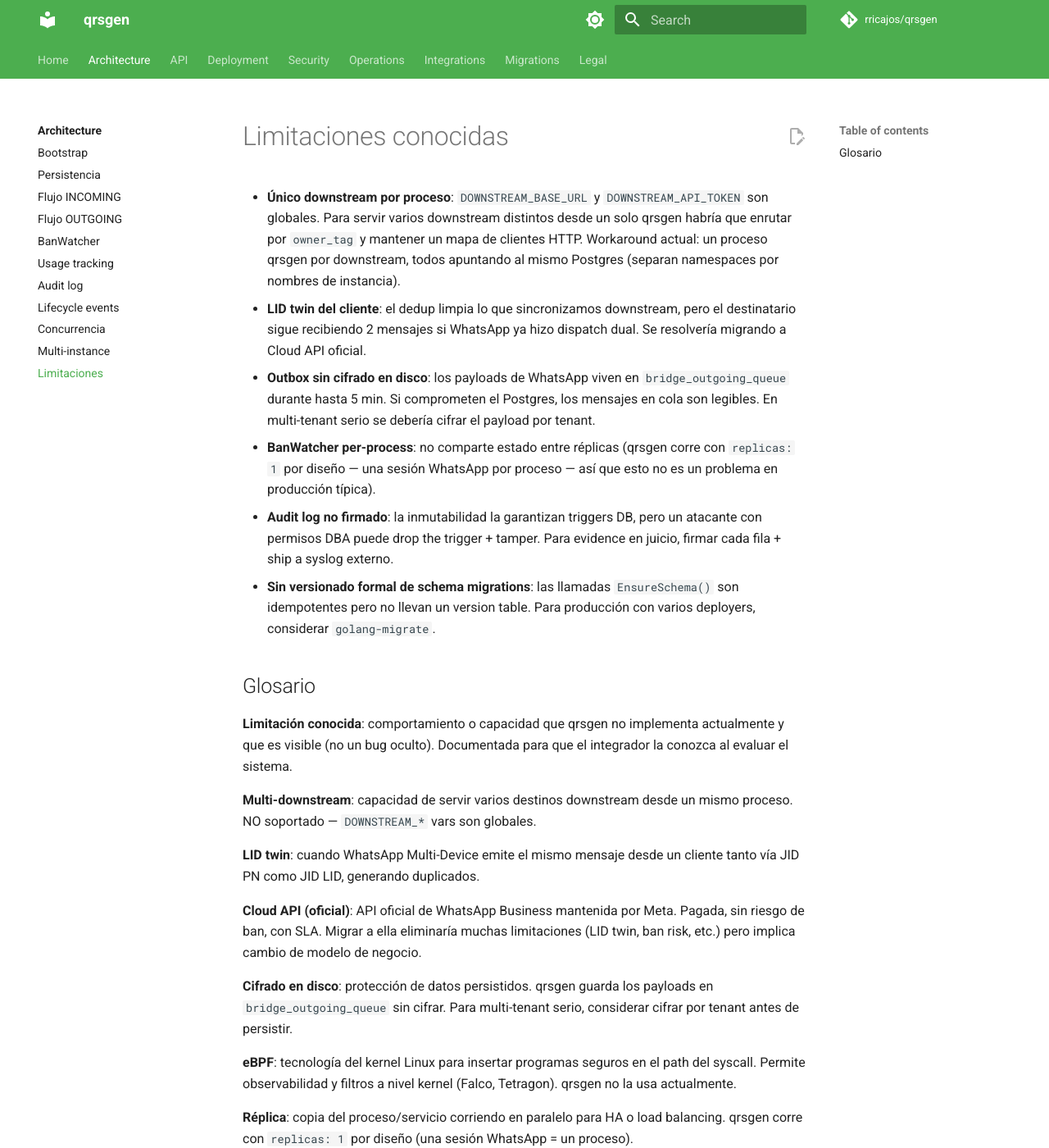
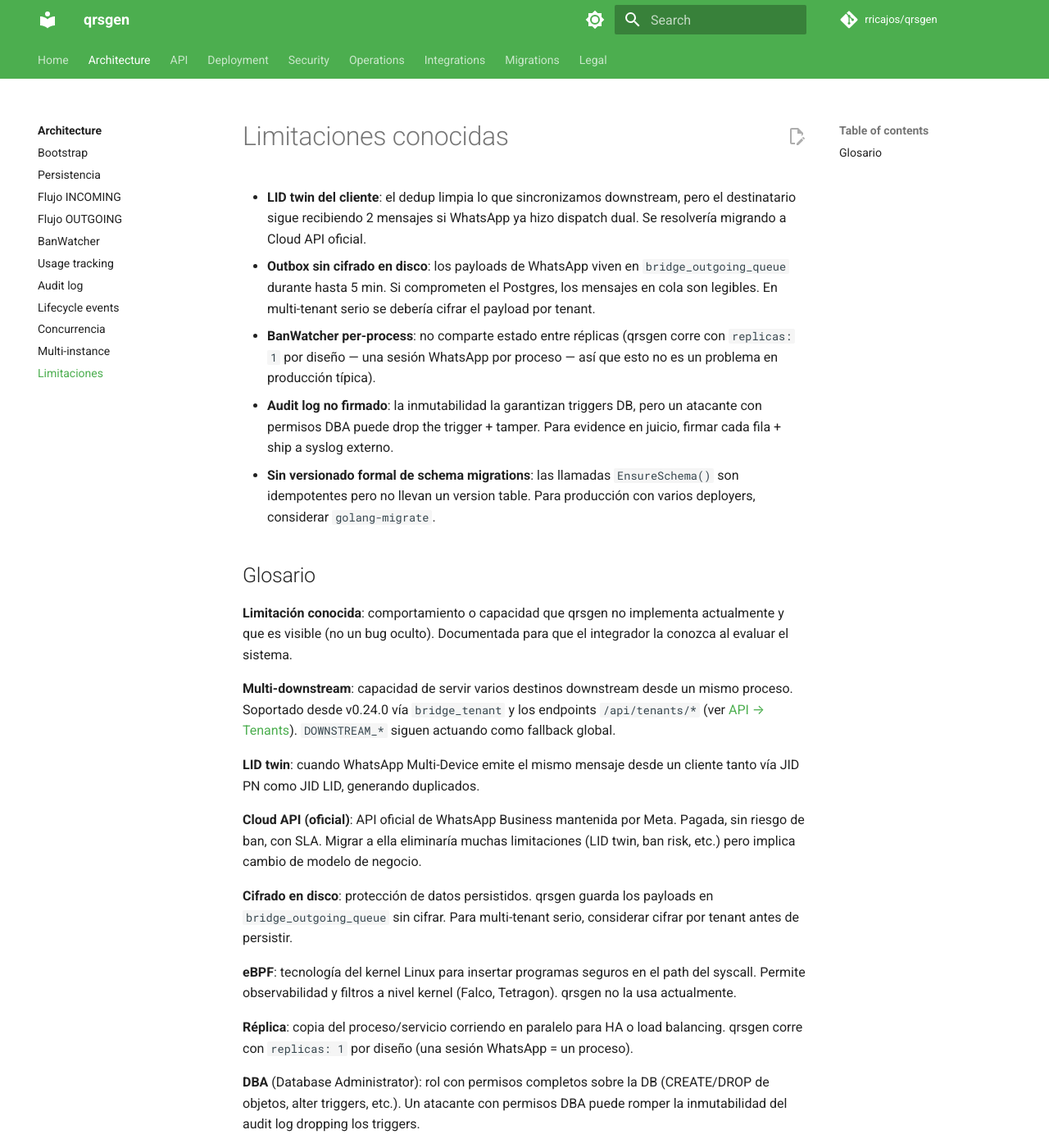
Before and after one commit to rricajos/qrsgen, an MkDocs documentation site: the page built from docs/architecture/limitations.md, in a window 1280 px wide and 1400 px high. Shown: the whole window at 82% size. Built offline with MkDocs 1.6.1 and Material for MkDocs 9.7.7, drawn with Linux system fonts in a browser that asks for light colours; comment, search, counter and statistics services are not loaded.

Commit message:
docs(api): add tenants reference + update limitations
- New `docs/api/tenants.md`: full reference for the 4 `/api/tenants/*`
  endpoints (GET list/detail, PUT upsert, DELETE) including the cache
  invalidation behavior, audit log integration, and a provisioning
  example.
- `architecture/limitations.md`: drop the "Único downstream por proceso"
  item (no longer true) and point the glossary entry to the new API
  page.
- `mkdocs.yml`: link `api/tenants.md` from the sidebar under API.

```diff
--- a/docs/architecture/limitations.md
+++ b/docs/architecture/limitations.md
@@ -1,11 +1,5 @@
 # Limitaciones conocidas
 
-- **Único downstream por proceso**: `DOWNSTREAM_BASE_URL` y
-  `DOWNSTREAM_API_TOKEN` son globales. Para servir varios downstream
-  distintos desde un solo qrsgen habría que enrutar por `owner_tag` y
-  mantener un mapa de clientes HTTP. Workaround actual: un proceso
-  qrsgen por downstream, todos apuntando al mismo Postgres (separan
-  namespaces por nombres de instancia).
 - **LID twin del cliente**: el dedup limpia lo que sincronizamos
   downstream, pero el destinatario sigue recibiendo 2 mensajes si
   WhatsApp ya hizo dispatch dual. Se resolvería migrando a Cloud API
@@ -31,7 +25,10 @@
 para que el integrador la conozca al evaluar el sistema.
 
 **Multi-downstream**: capacidad de servir varios destinos downstream
-desde un mismo proceso. NO soportado — `DOWNSTREAM_*` vars son globales.
+desde un mismo proceso. Soportado desde v0.24.0 vía `bridge_tenant` y
+los endpoints `/api/tenants/*` (ver
+[API → Tenants](../api/tenants.md)). `DOWNSTREAM_*` siguen actuando
+como fallback global.
 
 **LID twin**: cuando WhatsApp Multi-Device emite el mismo mensaje desde
 un cliente tanto vía JID PN como JID LID, generando duplicados.
--- a/mkdocs.yml
+++ b/mkdocs.yml
@@ -77,6 +77,7 @@
       - Quickstart: api/quickstart.md
       - Convenciones: api/conventions.md
       - Instancias: api/instances.md
+      - Tenants (multi-downstream): api/tenants.md
       - QR y ciclo de vida: api/qr-lifecycle.md
       - Mensajes: api/messages.md
       - Observabilidad: api/observability.md
```
Also changed, not shown: docs/api/tenants.md (added, +138 -0 lines).
